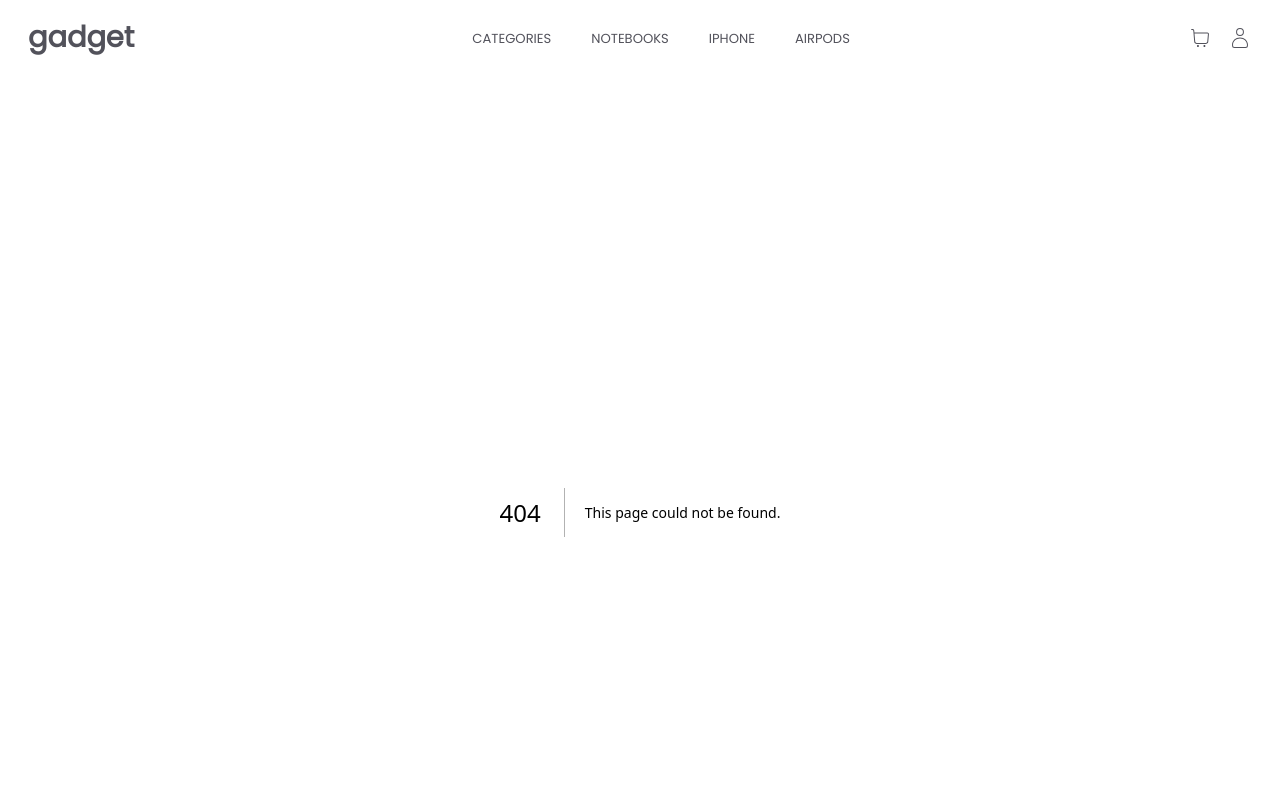
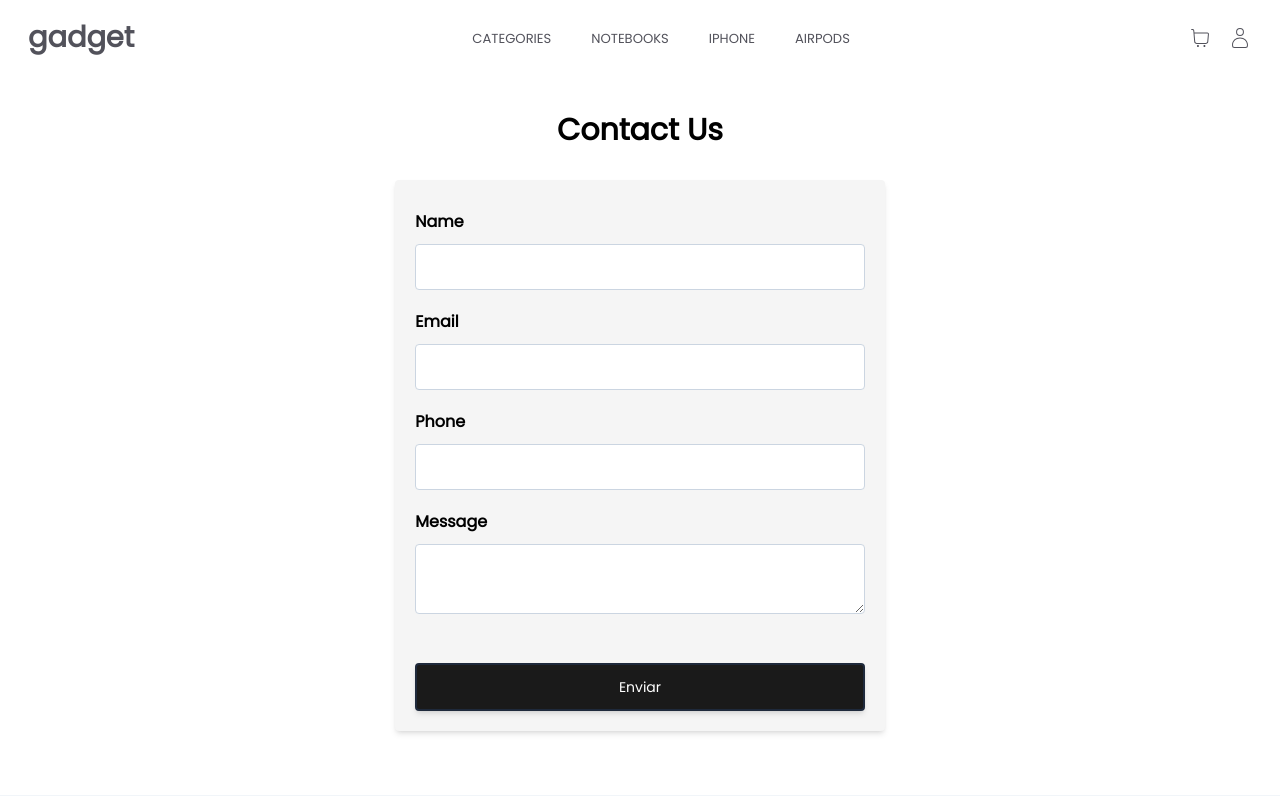
Before and after one commit to euphoricdesign/gadget-ecommerce, a Next.js app in the folder front/: page /contact in a window 1280 px wide. Before the commit this address had no page. Shown: the top 800 px of the page. Built offline with nearby package versions, Linux system fonts and the light colour scheme.

Commit message:
Creando vista Contacto

```diff
--- /dev/null
+++ b/front/src/app/contact/page.tsx
@@ -0,0 +1,29 @@
+import React from 'react'
+import styles from '../../components/CardHome/CardHome.module.css'
+
+const Contact = () => {
+  return (
+    <div className='my-16'>
+    <h1 className='text-center text-3xl font-bold mb-8'>Contact Us</h1>
+    <form className='w-2/5 ml-auto mr-auto p-5 bg-[#f5f5f5] rounded shadow-md'>
+      <label className='block my-2.5 font-bold'>Name</label>
+      <input className='w-full p-2.5 border border-slate-300 rounded text-base mb-2.5' type="text" />
+
+      <label className='block my-2.5 font-bold'>Email</label>
+      <input className='w-full p-2.5 border border-slate-300 rounded text-base mb-2.5' type="text" />
+
+      <label className='block my-2.5 font-bold'>Phone</label>
+      <input className='w-full p-2.5 border border-slate-300 rounded text-base mb-2.5' type="text" />
+
+      <label className='block my-2.5 font-bold'>Message</label>
+      <textarea className='w-full p-2.5 border border-slate-300 rounded text-base mb-2.5' />
+
+
+      <button className={`${styles.button} flex justify-center items-center gap-4 shadow-md w-full border-slate-800 bg-[#1A1A1A] text-white text-sm font-medium mt-8 hover:-translate-y-1 transition p-3 duration-300 rounded border-2`}>Enviar</button>
+
+    </form>
+  </div>
+  )
+}
+
+export default Contact
```
